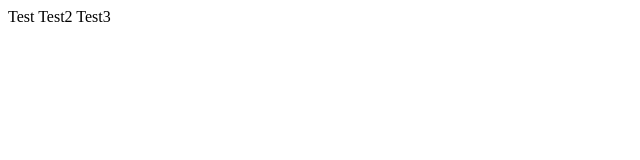
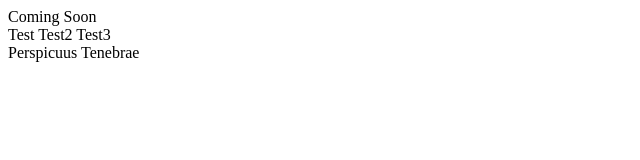
Before and after one commit to Deleox/Discord, a plain HTML site: page index.html in a window 1280 px wide. Shown: the whole page, without its empty margins (0-640 px from the left). Drawn offline with Linux system fonts and the light colour scheme.

Commit message:
Update index.html

```diff
--- a/index.html
+++ b/index.html
@@ -1,17 +1,17 @@
 <!DOCTYPE html>
 <head>
-<title>Discord Themes</title>
+<title>Discord Stuff</title>
 <link href="https://deleox.github.io/Discord/CSS/Index.css" rel="stylesheet" type="text/css">
 </head>
 
 <body>
-
+<div id="TitleName">Coming Soon</div>
 <nav>
     <a>Test</a>
     <a>Test2</a>
     <a>Test3</a>
 </nav>
-<div></div>
+<div id="ThemePerspicuusTenebrae">Perspicuus Tenebrae</div>
 
 
 </body>
```
